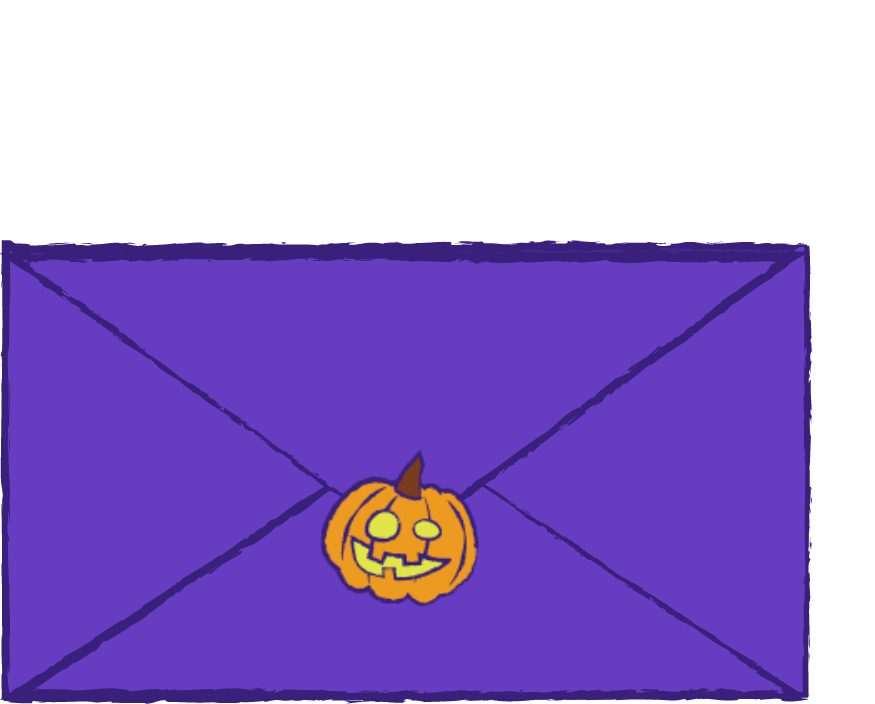
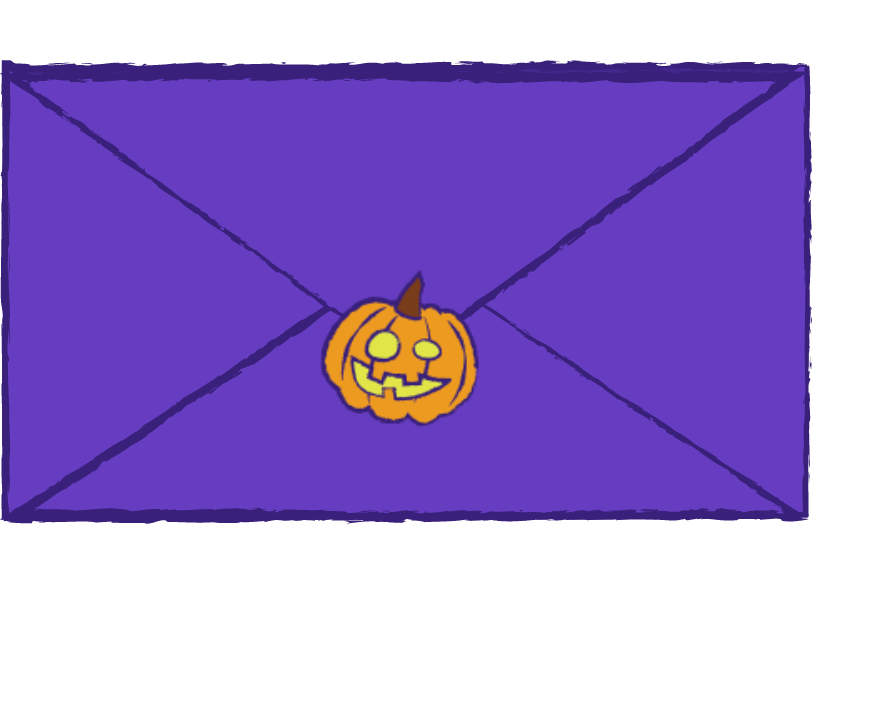
Before and after one commit to darknesswino/web_test, a plain HTML site: page letter/index.html in a window 1280 px wide. Shown: the part 260-964 px from the top of the page, without its empty margins (0-875 px from the left). After the commit the page ends 800 px from the top, so only its background shows below. Drawn offline with Linux system fonts and the light colour scheme.

Commit message:
Add files via upload

```diff
--- a/letter/style.css
+++ b/letter/style.css
@@ -36,7 +36,7 @@ body {
     justify-self: center;
     width: 800px;
     height: 450px;
-    top: 500px;
+    top: 40vh;
     animation: late_fade_in 5s forwards ease;
 }
 
```
